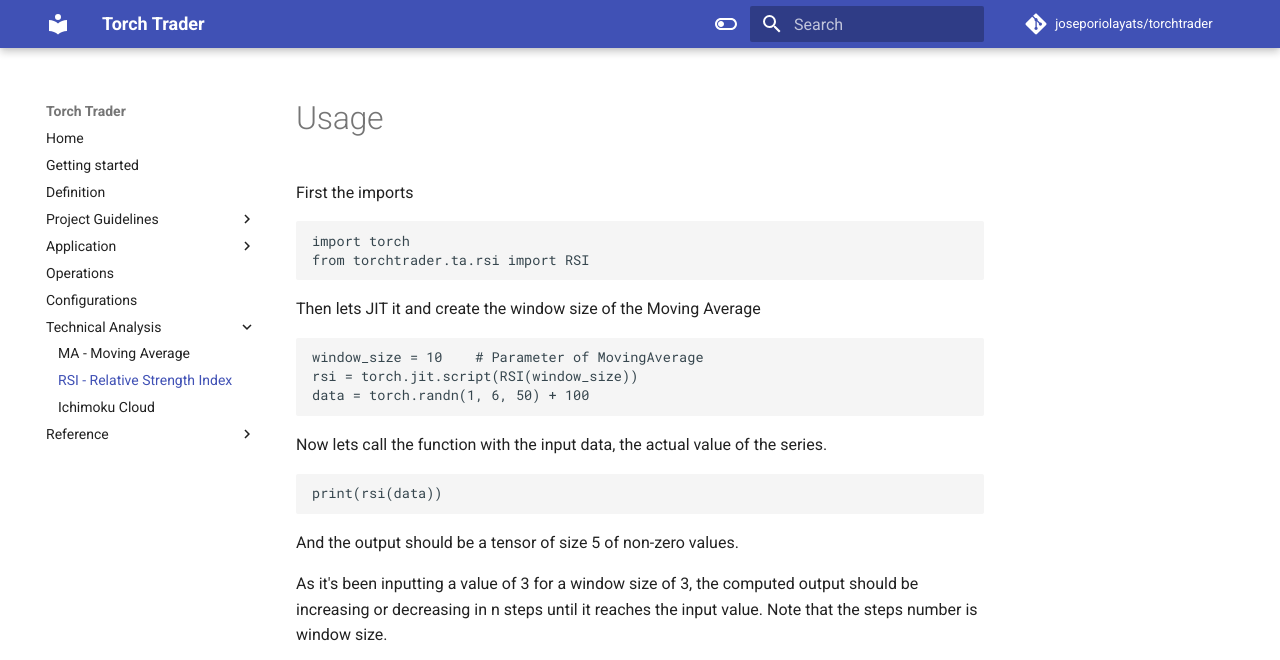
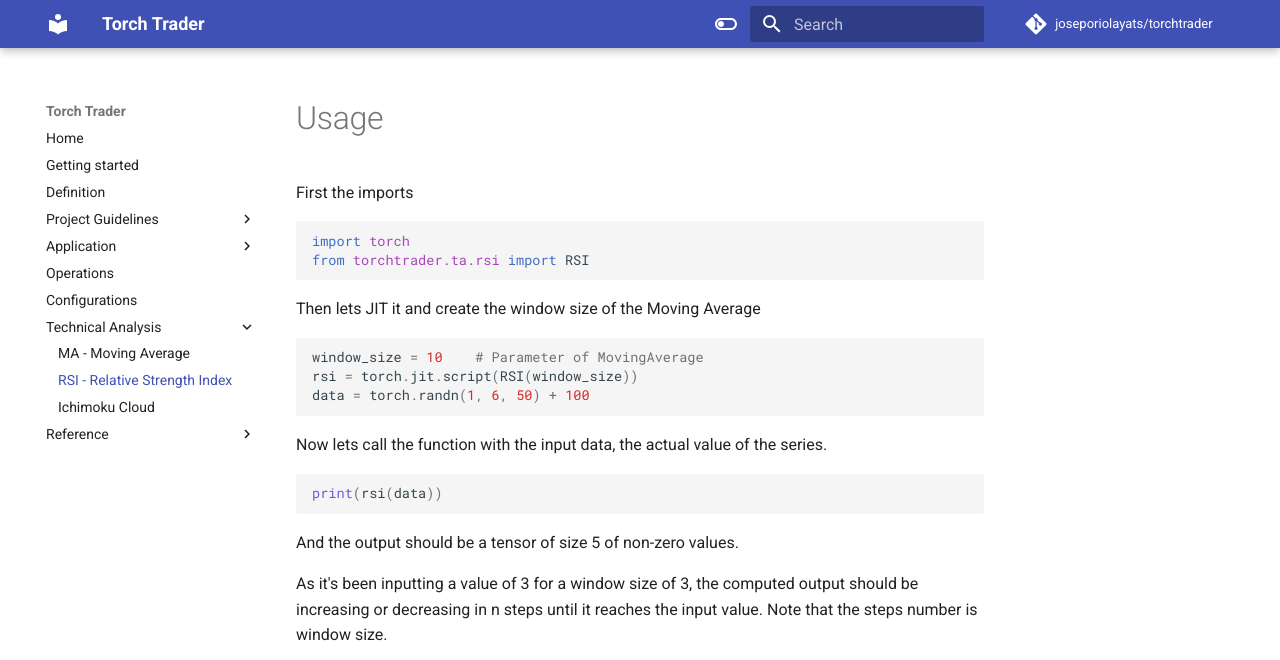
Before and after one commit to joseporiolayats/torchtrader, an MkDocs documentation site: the page built from docs/ta/rsi.md, in a window 1280 px wide, cut to the strip 0-660 px from the top of the page. Built offline with MkDocs 1.6.1 and Material for MkDocs 9.7.7, drawn with Linux system fonts in a browser that asks for light colours; comment, search, counter and statistics services are not loaded.

Commit message:
highlighting added

```diff
--- a/mkdocs.yml
+++ b/mkdocs.yml
@@ -29,37 +29,49 @@
         icon: material/toggle-switch
         name: Switch to light mode
 
-  pymdownx.superfences:
-    # make exceptions to highlighting of code:
-    custom_fences:
-      - name: mermaid
-        class: mermaid
-        #            format: !!python/name:mermaid2.fence_mermaid
-        format: mermaid2.fence_mermaid
+#  pymdownx.superfences:
+#    # make exceptions to highlighting of code:
+#    custom_fences:
+#      - name: mermaid
+#        class: mermaid
+#        #            format: !!python/name:mermaid2.fence_mermaid
+#        format: mermaid2.fence_mermaid
 
 # Extensions
 markdown_extensions:
   - admonition # alerts
+#  - mermaid
   - pymdownx.highlight:
+      anchor_linenums: true
+      line_spans: __span
       guess_lang: false
+      pygments_lang_class: true
       extend_pygments_lang:
             - name: pycon3
               lang: pycon
               options:
                 python3: true
+  - pymdownx.inlinehilite
+  - pymdownx.snippets
+  - pymdownx.superfences:
+      custom_fences:
+        - name: mermaid
+          class: mermaid
+          format: !!python/name:pymdownx.superfences.fence_code_format
 
 
 
 # Plugins
 plugins:
   - search
-  - mermaid2:
-      arguments:
-        # test if its __palette_1 (dark) or __palette_2 (light)
-        # for mkdocs-material >=8.0.0
-        theme: |
-          ^(JSON.parse(__md_get("__palette").index == 1)) ? 'dark' : 'light'
+#  - mermaid2:
+#      arguments:
+#        # test if its __palette_1 (dark) or __palette_2 (light)
+#        # for mkdocs-material >=8.0.0
+#        theme: |
+#          ^(JSON.parse(__md_get("__palette").index == 1)) ? 'dark' : 'light'
   - autorefs
+#  - pygments
   - mkdocstrings:
       enabled: true
       custom_templates: templates
```
Also changed, not shown: 1 other file.
